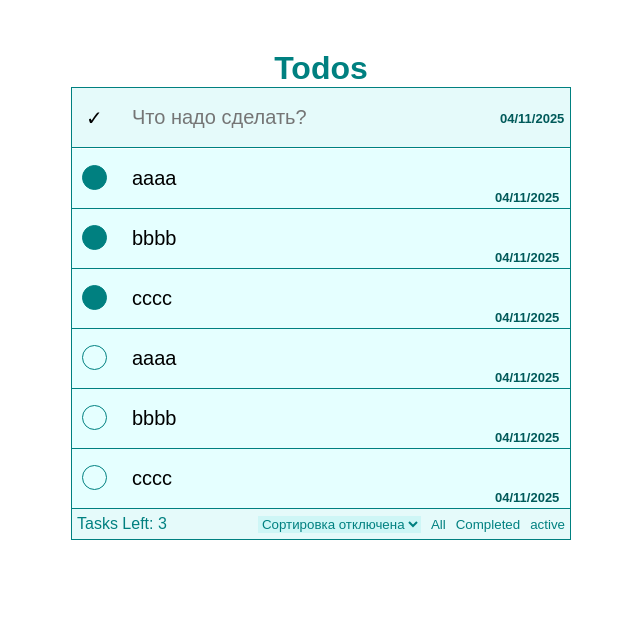
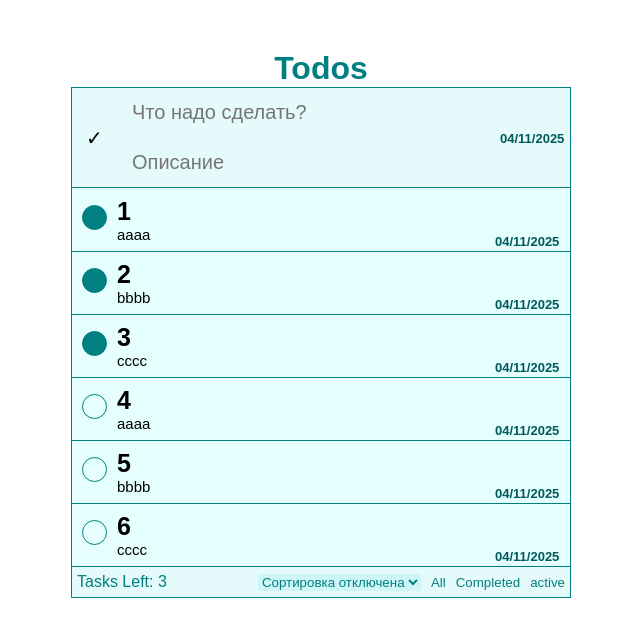
Before and after one commit to Cold-West/Todo, a React (Vite) app: page / in a window 1280 px wide. Shown: the top 636 px of the page, without its empty margins (319-959 px from the left). Built offline with nearby package versions, Linux system fonts and the light colour scheme.

Commit message:
LEARN-004 first

```diff
--- a/src/App.tsx
+++ b/src/App.tsx
@@ -24,10 +24,10 @@ export function App() {
 
   const visibleTasks = useMemo(() => {
     if (sorters === SorterType.aTOb) {
-      return [...filteredTasks].sort((a, b) => a.text.localeCompare(b.text));
+      return [...filteredTasks].sort((a, b) => a.title.localeCompare(b.title));
     }
     if (sorters === SorterType.bTOa) {
-      return [...filteredTasks].sort((a, b) => b.text.localeCompare(a.text));
+      return [...filteredTasks].sort((a, b) => b.title.localeCompare(a.title));
     }
     return filteredTasks;
   }, [filteredTasks, sorters]);
@@ -36,9 +36,9 @@ export function App() {
     return todoTasks.filter((t) => t.check !== true).length;
   }, [todoTasks]);
 
-  const createNewTodo = useCallback((text: string, date: Date | null) => {
+  const createNewTodo = useCallback((title: string, text:string, date: Date | null) => {
     setTodoTasks((prev) => {
-      return [...prev, { text, id: Date.now(), check: false, date }];
+      return [...prev, { title, text, id: Date.now(), check: false, date }];
     });
   }, []);
 
--- a/src/components/Header/TodoAppHeader.css
+++ b/src/components/Header/TodoAppHeader.css
@@ -2,7 +2,7 @@ header {
   width: 100%;
   border-bottom: 1px solid teal;
   display: flex;
-  height: 60px;
+  height: 100px;
   align-items: center;
   margin-bottom: 1px;
   background-color: rgba(0, 200, 200, 0.1);
@@ -19,7 +19,7 @@ header {
 }
 form {
   width: 100%;
-  height: 100%;
+  height: 50%;
 }
 .TodoAppInput {
   border: 0;
@@ -33,7 +33,7 @@ form {
   background-color: rgba(0, 255, 200, 0.1);
   outline: 0;
 }
-.datePickerInput{
+.headerDatePickerInput{
   background-color: rgba(0, 255, 255, 0);
   color: rgb(0, 90, 90);
   font-size: 13px;
@@ -45,3 +45,7 @@ form {
 .datePickerInput:focus{
   outline: 0;
 }
+.headerInputs{
+  height: 100%;
+  width: 100%;
+}
--- a/src/components/Header/TodoAppHeader.tsx
+++ b/src/components/Header/TodoAppHeader.tsx
@@ -2,20 +2,22 @@ import { useState } from "react";
 import "./TodoAppHeader.css";
 import DatePicker from "react-datepicker";
 type TodoHeaderProps = {
-  create: (text: string, date: Date | null) => void;
+  create: (title: string, text: string, date: Date | null) => void;
   check: () => void;
 };
 
 export const TodoAppHeader = (props: TodoHeaderProps) => {
   const { create, check } = props;
 
+  const [todoTitle, setTodoTitle] = useState("");
   const [todoText, setTodoText] = useState("");
   const [startDate, setStartDate] = useState<Date | null>(new Date());
 
   const onSubmit = (e: React.FormEvent) => {
     e.preventDefault();
-    if (todoText !== "") {
-      create(todoText, startDate);
+    if (todoTitle !== "") {
+      create(todoTitle, todoText, startDate);
+      setTodoTitle("");
       setTodoText("");
       setStartDate(new Date());
     } else alert("поле не может быть пустым");
@@ -25,18 +27,29 @@ export const TodoAppHeader = (props: TodoHeaderProps) => {
       <button type="button" className="TodoAppCheckAll" onClick={check}>
         ✓
       </button>
+      <div className="headerInputs">
         <form onSubmit={onSubmit}>
           <input
             type="text"
             placeholder="Что надо сделать?"
             className="TodoAppInput"
+            value={todoTitle}
+            onChange={(e) => setTodoTitle(e.target.value)}
+          />
+        </form>
+        <form onSubmit={onSubmit}>
+          <input
+            type="text"
+            placeholder="Описание"
+            className="TodoAppInput"
             value={todoText}
             onChange={(e) => setTodoText(e.target.value)}
           />
         </form>
+      </div>
       <DatePicker
         closeOnScroll={(e) => e.target === document}
-        className="datePickerInput"
+        className="headerDatePickerInput"
         selected={startDate}
         onChange={(date) => setStartDate(date)}
       />
--- a/src/components/TodoAppTask/TodoAppTask.css
+++ b/src/components/TodoAppTask/TodoAppTask.css
@@ -3,14 +3,15 @@
   flex-direction: row;
   align-items: center;
   width: 100%;
-  height: 60px;
+  min-height: 60px;
   border-bottom: 1px solid teal;
   font-size: 20px;
   background-color: rgba(0, 255, 255, 0.1);
+  overflow-wrap: break-word;
 }
 .TodoAppBoxCheck {
   appearance: none;
-  margin: 0 25px 2px 10px;
+  margin: 0 10px;
   height: 25px;
   width: 25px;
   cursor: pointer;
@@ -55,3 +56,9 @@
 .datePickerInput:focus{
   outline: 0;
 }
+h2{
+  font-size: 25px;
+}
+p{
+  font-size: 15px;
+}
--- a/src/components/TodoAppTask/TodoAppTask.tsx
+++ b/src/components/TodoAppTask/TodoAppTask.tsx
@@ -13,13 +13,18 @@ export const TodoAppTask = (props: TodoAppTaskProps) => {
   const [startDate, setStartDate] = useState<Date | null>(task.date);
   return (
     <div className="TodoAppBox">
+      <div>
         <input
           type="checkbox"
           className="TodoAppBoxCheck"
           checked={task.check}
           onChange={onCheckClicked}
         />
-      <span>{task.text}</span>
+      </div>
+      <span>
+        <h2>{task.title}</h2>
+        <p>{task.text}</p>
+      </span>
       <div className="rightSide">
         <button className="TodoAppBoxDelete" onClick={remove}>
           ×
--- a/src/todoListDefault.ts
+++ b/src/todoListDefault.ts
@@ -1,10 +1,10 @@
 import { TaskType } from "./types";
 
 export const todoListDefault: TaskType[] = [
-  { text: "aaaa", id: 1, check: true, date: new Date() },
-  { text: "bbbb", id: 2, check: true, date: new Date() },
-  { text: "cccc", id: 3, check: true, date: new Date() },
-  { text: "aaaa", id: 4, check: false, date: new Date() },
-  { text: "bbbb", id: 5, check: false, date: new Date() },
-  { text: "cccc", id: 6, check: false, date: new Date() },
+  { title: "1", text: "aaaa", id: 1, check: true, date: new Date() },
+  { title: "2", text: "bbbb", id: 2, check: true, date: new Date() },
+  { title: "3", text: "cccc", id: 3, check: true, date: new Date() },
+  { title: "4", text: "aaaa", id: 4, check: false, date: new Date() },
+  { title: "5", text: "bbbb", id: 5, check: false, date: new Date() },
+  { title: "6", text: "cccc", id: 6, check: false, date: new Date() },
 ];
--- a/src/types.ts
+++ b/src/types.ts
@@ -1,5 +1,6 @@
 export type TaskType = {
-  text: string;
+  title: string;
+  text:string
   id: number;
   check: boolean;
   date: Date | null
```
Lines whose indentation alone changed are shown as unchanged.
